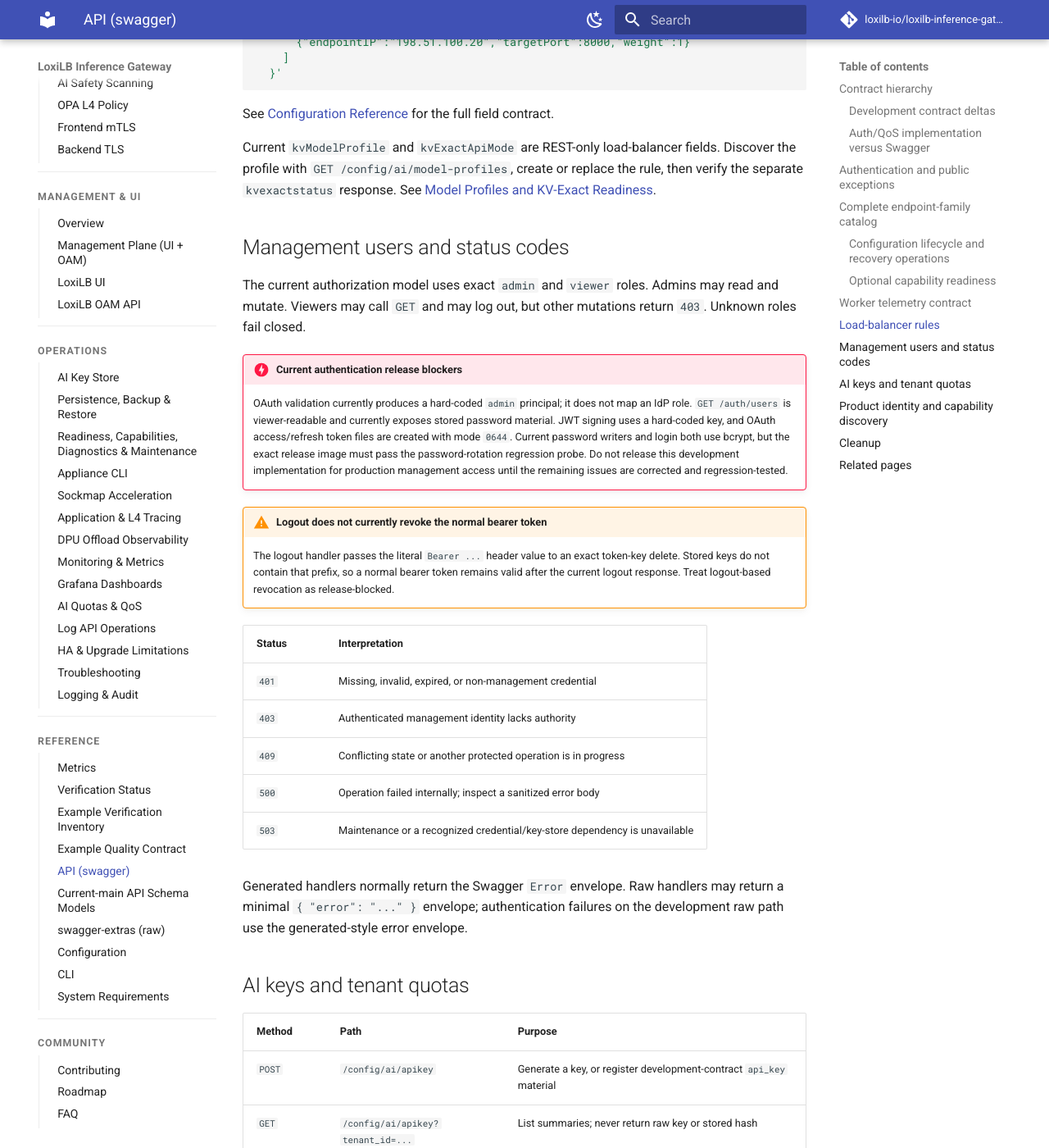
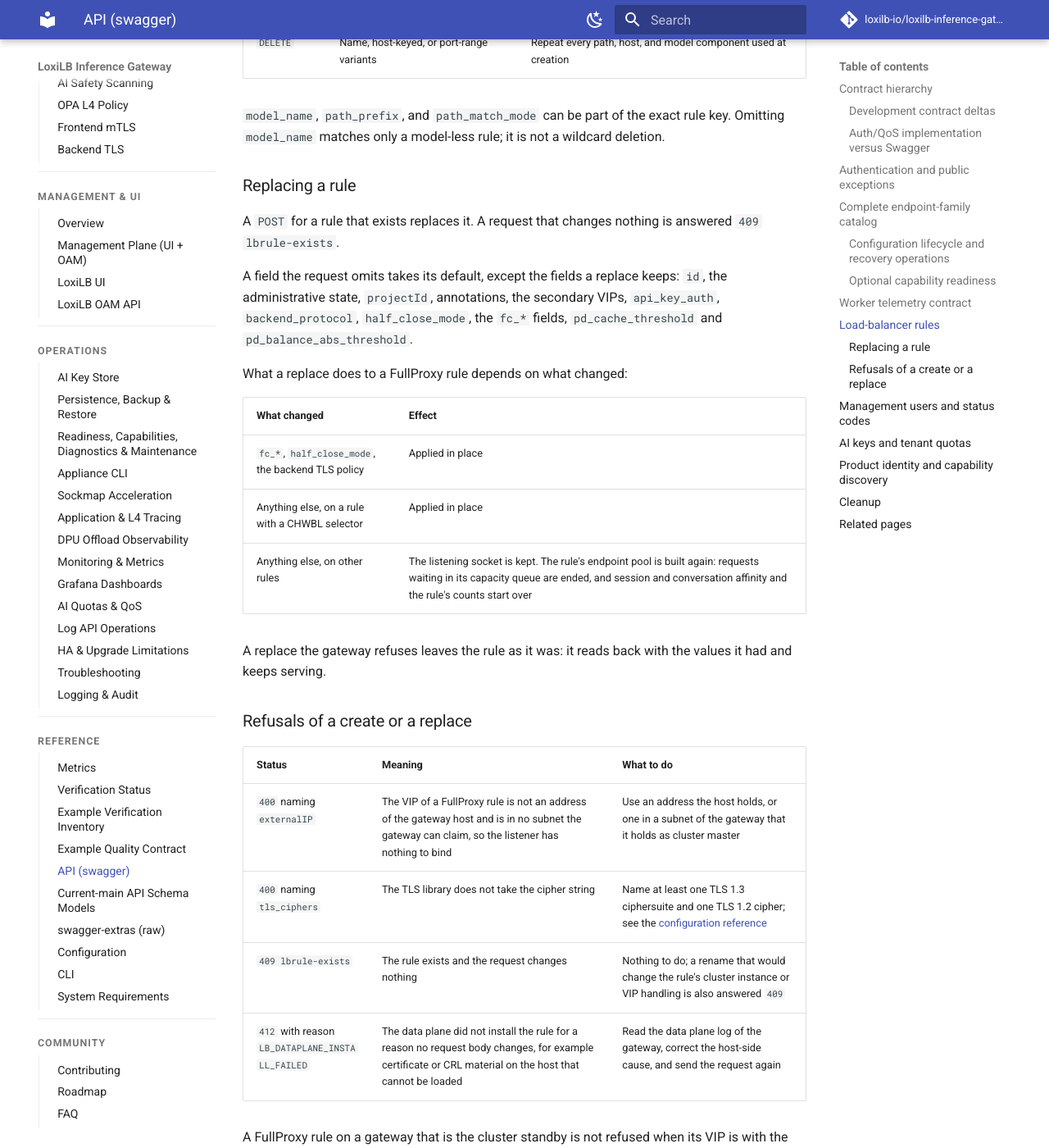
Before and after one commit to loxilb-io/loxilbdocs-inference-gateway, an MkDocs documentation site: the page built from docs/reference/api.md, in a window 1280 px wide and 1400 px high, scrolled down 11842 px. Shown: the whole window at 82% size. Built offline with MkDocs 1.6.1 and Material for MkDocs 9.7.7, drawn with Linux system fonts in a browser that asks for light colours; comment, search, counter and statistics services are not loaded; the version menu is left out; some of the changed text lies outside the part shown.

Commit message:
docs: replacing a load-balancer rule, refusals of a create or a replace, and the certificate ID in the create answer
- API reference: what a POST for an existing rule does (the fields a
  replace keeps when omitted, what is applied in place, what restarts),
  and a table of the refusals of a create or a replace: 400 naming
  externalIP or tls_ciphers, 409 lbrule-exists, 412
  LB_DATAPLANE_INSTALL_FAILED. A standby keeps a full-proxy rule.
- POST /config/cert answers with the certId, including a minted one.
- Configuration reference: tls_ciphers must serve TLS 1.3 and TLS 1.2
  with the one string, and a string the TLS library does not take is
  refused with 400. A rule read reports the member timeouts, the
  TLS-tuning fields and mtls_frontend.client_crl_path.
- Troubleshooting: symptom index entry for the refusals.
- Example inventory follows the lines that moved.

Signed-off-by: NLX-SeokHwanKong <76096751+NLX-SeokHwanKong@users.noreply.github.com>

````diff
--- a/docs/ai-gateway/configuration-reference.md
+++ b/docs/ai-gateway/configuration-reference.md
@@ -347,11 +347,15 @@
 | Field | Type | Default | Allowed / Enum | Notes |
 |---|---|---|---|---|
 | `alpn_protocols` | array[string] | — | e.g. `["h2","http/1.1"]` | ALPN list advertised on listener + pool. Maps to `backend_protocol`. Empty preserves the `backend_protocol`-driven value. |
-| `tls_ciphers` | string | — | OpenSSL cipher string | Applied to both TLS1.2 cipher list and TLS1.3 ciphersuites. Empty = hardcoded defaults. |
+| `tls_ciphers` | string | — | OpenSSL cipher string, at most 255 bytes | The one string is applied to both the TLS 1.3 ciphersuites and the TLS 1.2 cipher list, and both must take it: name at least one of each, for example `TLS_AES_256_GCM_SHA384:ECDHE-RSA-AES256-GCM-SHA384`. A string the TLS library does not take is refused with `400` naming `tls_ciphers`, on a FullProxy rule with `security` 1 or 2. Empty = built-in defaults. |
 | `tls_versions` | array[string] | — | e.g. `["TLSv1.2","TLSv1.3"]` | Collapsed to a min/max version range. Empty = TLS1.2–1.3. |
 | `hsts_max_age` | uint32 | `0` | ≥0 | Strict-Transport-Security max-age (seconds), injected on HTTPS listeners. `0` = no HSTS. |
 | `hsts_include_subdomains` | boolean | `false` | `true`/`false` | Append `; includeSubDomains`. Only meaningful when `hsts_max_age > 0`. |
 | `hsts_preload` | boolean | `false` | `true`/`false` | Append `; preload`. Only meaningful when `hsts_max_age > 0`. |
+
+A rule read (`GET`) reports these fields, the member timeouts (`timeoutMemberConnect`,
+`timeoutMemberData`, `timeoutTcpInspect`) and `mtls_frontend.client_crl_path` as the rule stores
+them, so a rule that is read and posted back keeps them.
 
 ---
 
--- a/docs/reference/api.md
+++ b/docs/reference/api.md
@@ -132,7 +132,7 @@
 | Authentication and users | `POST /auth/login`, `POST /auth/logout`, `GET/POST /auth/users`, `PUT/DELETE /auth/users/{id}`, `POST /auth/token/upgrade` | User login/logout, exact-role user administration, and manual-token update |
 | Load balancers | `POST /config/loadbalancer`, `GET/DELETE /config/loadbalancer/all`, and `GET/PATCH/DELETE` id/name/VIP/host-key variants | Core L4/L7 and AI service rules, status, and statistics |
 | L7 policy | `GET/POST /config/l7policy`, `GET/DELETE /config/l7policy/id/{id}` | L7 policy lifecycle |
-| Certificates and SNI | `POST /config/cert`, `GET/PUT/DELETE /config/cert/{certId}`, `GET/POST/DELETE /sni/certificates` | TLS certificate and SNI mapping lifecycle. A certificate entry has a `usage` (`server`, `ca`, `client`); `ca` and `client` entries serve the backend leg, see [Backend TLS](../security/backend-tls.md) |
+| Certificates and SNI | `POST /config/cert`, `GET/PUT/DELETE /config/cert/{certId}`, `GET/POST/DELETE /sni/certificates` | TLS certificate and SNI mapping lifecycle. `POST /config/cert` answers `201` with the `certId` the certificate is stored under, including one the gateway minted because the request named none. A certificate entry has a `usage` (`server`, `ca`, `client`); `ca` and `client` entries serve the backend leg, see [Backend TLS](../security/backend-tls.md) |
 | HTTP tracing | `POST /config/trace/enable`, `POST /config/trace/disable`, `GET /config/trace/status`, `GET/POST /config/trace/otlp`, catalog/parser paths | Trace control, OTLP exporter, and parser assignment; `GET /config/trace/catalogs` is **not implemented** |
 | L4 tracing | `POST /config/l4trace/enable`, `POST /config/l4trace/disable`, `GET /config/l4trace/status`, `PUT /config/l4trace/sampling`, `POST /config/l4trace/stats/reset` | L4 event tracing and sampling control |
 | Connection and routing state | `GET /config/conntrack/all`, `GET /config/port/all`, `GET/POST/DELETE /config/route...` | Conntrack, interfaces, and static routes |
@@ -273,7 +273,7 @@
 
 | Method | Path | Important behavior |
 |---|---|---|
-| `POST` | `/config/loadbalancer` | Create a service from `serviceArguments`, `endpoints`, and optional `secondaryIPs` |
+| `POST` | `/config/loadbalancer` | Create a service from `serviceArguments`, `endpoints`, and optional `secondaryIPs`; for a rule that exists, replace it (see [Replacing a rule](#replacing-a-rule)) |
 | `GET` | `/config/loadbalancer/all` | List services; optional `projectId` filtering is not an authorization boundary |
 | `DELETE` | `/config/loadbalancer/all` | Deletes all rules; avoid on shared gateways |
 | `GET` | `/config/loadbalancer/id/{id}` | Read one rule by opaque ID |
@@ -287,6 +287,39 @@
 `model_name`, `path_prefix`, and `path_match_mode` can be part of the exact
 rule key. Omitting `model_name` matches only a model-less rule; it is not a
 wildcard deletion.
+
+### Replacing a rule
+
+A `POST` for a rule that exists replaces it. A request that changes nothing is answered
+`409 lbrule-exists`.
+
+A field the request omits takes its default, except the fields a replace keeps: `id`, the
+administrative state, `projectId`, annotations, the secondary VIPs, `api_key_auth`,
+`backend_protocol`, `half_close_mode`, the `fc_*` fields, `pd_cache_threshold` and
+`pd_balance_abs_threshold`.
+
+What a replace does to a FullProxy rule depends on what changed:
+
+| What changed | Effect |
+|---|---|
+| `fc_*`, `half_close_mode`, the backend TLS policy | Applied in place |
+| Anything else, on a rule with a CHWBL selector | Applied in place |
+| Anything else, on other rules | The listening socket is kept. The rule's endpoint pool is built again: requests waiting in its capacity queue are ended, and session and conversation affinity and the rule's counts start over |
+
+A replace the gateway refuses leaves the rule as it was: it reads back with the values it had
+and keeps serving.
+
+### Refusals of a create or a replace
+
+| Status | Meaning | What to do |
+|---|---|---|
+| `400` naming `externalIP` | The VIP of a FullProxy rule is not an address of the gateway host and is in no subnet the gateway can claim, so the listener has nothing to bind | Use an address the host holds, or one in a subnet of the gateway that it holds as cluster master |
+| `400` naming `tls_ciphers` | The TLS library does not take the cipher string | Name at least one TLS 1.3 ciphersuite and one TLS 1.2 cipher; see the [configuration reference](../ai-gateway/configuration-reference.md) |
+| `409 lbrule-exists` | The rule exists and the request changes nothing | Nothing to do; a rename that would change the rule's cluster instance or VIP handling is also answered `409` |
+| `412` with reason `LB_DATAPLANE_INSTALL_FAILED` | The data plane did not install the rule for a reason no request body changes, for example certificate or CRL material on the host that cannot be loaded | Read the data plane log of the gateway, correct the host-side cause, and send the request again |
+
+A FullProxy rule on a gateway that is the cluster standby is not refused when its VIP is with
+the master: it is stored, and its listener comes up when the gateway takes the VIP over.
 
 ```bash
 curl --fail-with-body --silent --show-error \
````
Also changed, not shown: CHANGELOG.md (+8 -0 lines), docs/operations/troubleshooting.md (+1 -0 lines), 1 other file.
